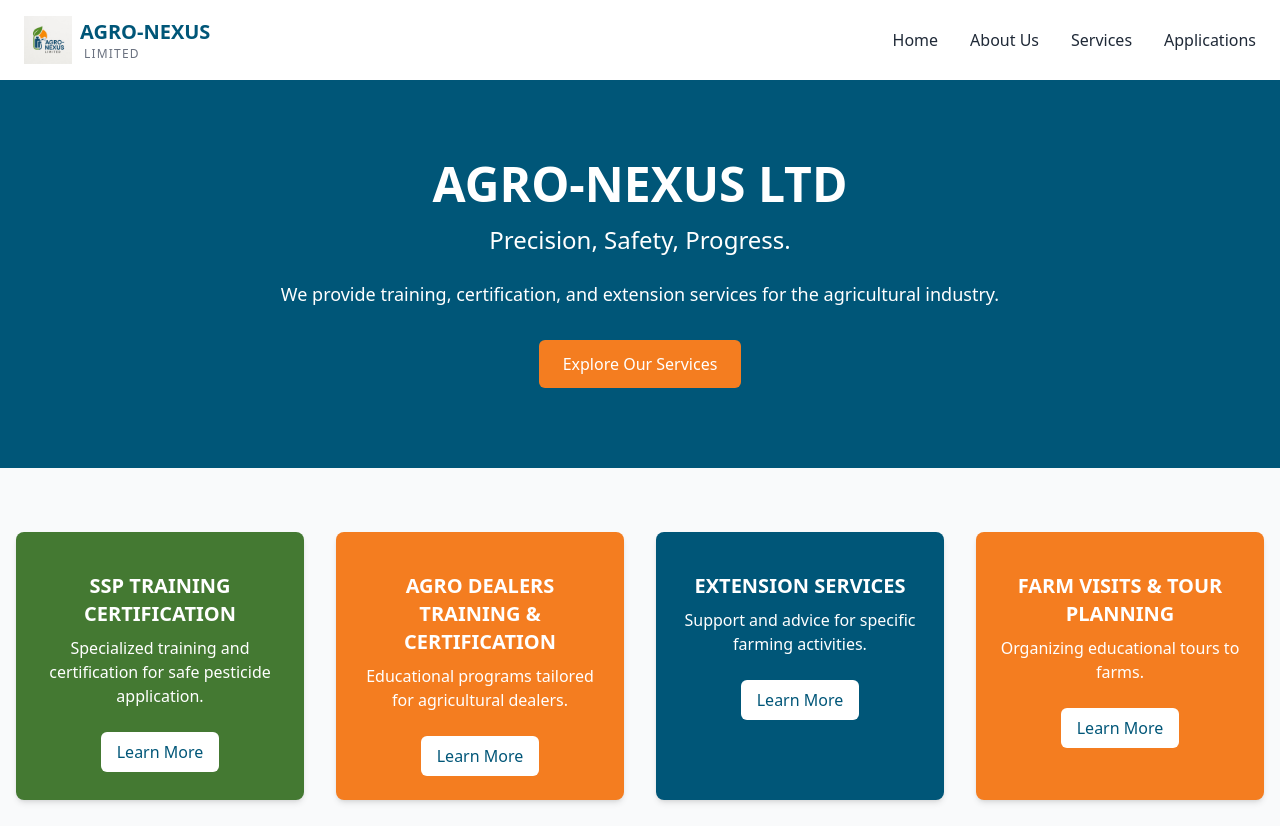
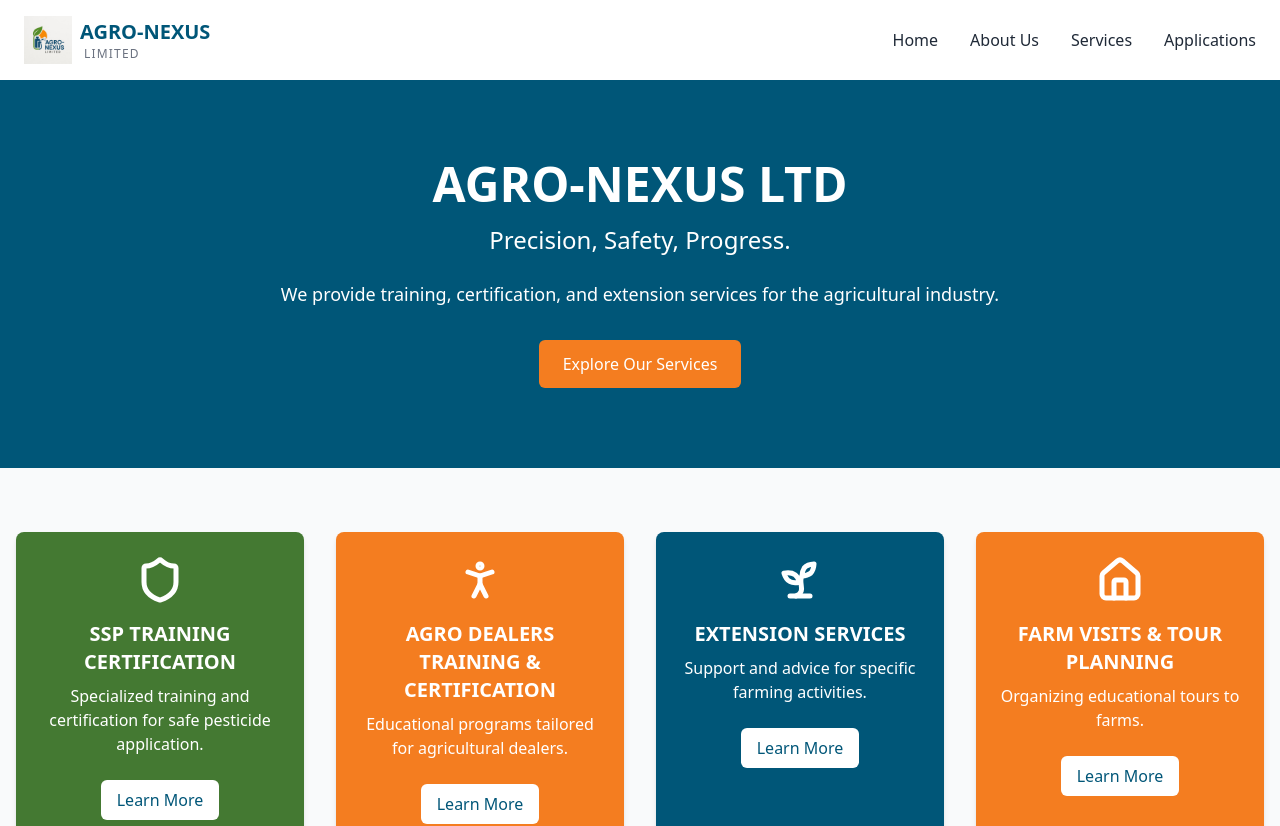
Before and after one commit to lewiii254/agro-connect-forms-hub, a React (Vite) app: page / in a window 1280 px wide. Shown: the top 826 px of the page. Built offline with nearby package versions, Linux system fonts and the light colour scheme.

Commit message:
feat: Add service icons and update about image
- Added icons to service cards on the landing page.
- Updated the image on the about us page.

```diff
--- a/src/pages/AboutPage.tsx
+++ b/src/pages/AboutPage.tsx
@@ -11,13 +11,13 @@ const AboutPage = () => {
         </div>
       </div>
 
-      {/* About Content with Image */}
+      {/* About Content with Maize Farm Image */}
       <section className="py-16">
         <div className="container mx-auto px-4">
           <div className="mb-16">
             <img
-              src="/lovable-uploads/a00aba65-a5e6-4dae-8b02-630a83457614.png"
-              alt="Agricultural field"
+              src="https://images.unsplash.com/photo-1465379944081-7f47de8d74ac?auto=format&fit=crop&w=987&q=80" // maize/corn field, you can use your own custom maize photo if desired
+              alt="Maize farm field"
               className="w-full h-96 object-cover rounded-lg shadow-lg mb-8"
             />
 
--- a/src/pages/Index.tsx
+++ b/src/pages/Index.tsx
@@ -1,8 +1,9 @@
-
 import { Link } from "react-router-dom";
 import Layout from "@/components/layout/Layout";
 import HeroSection from "@/components/HeroSection";
 import ServiceCard from "@/components/ServiceCard";
+// Import Lucide icons that best match the reference
+import { Shield, PersonStanding, Sprout, Home } from "lucide-react";
 
 const Index = () => {
   return (
@@ -26,9 +27,7 @@ const Index = () => {
               title="SSP TRAINING CERTIFICATION"
               description="Specialized training and certification for safe pesticide application."
               icon={
-                <svg xmlns="http://www.w3.org/2000/svg" fill="none" viewBox="0 0 24 24" stroke="currentColor">
-                  <path strokeLinecap="round" strokeLinejoin="round" strokeWidth={2} d="M19.428 15.428a2 2 0 00-1.022-.547l-2.387-.477a6 6 0 00-3.86.517l-.318.158a6 6 0 01-3.86.517L6.05 15.21a2 2 0 00-1.806.547M8 4h8l-1 1v5.172a2 2 0 00.586 1.414l5 5c1.26 1.26.367 3.414-1.415 3.414H4.828c-1.782 0-2.674-2.154-1.414-3.414l5-5A2 2 0 009 10.172V5L8 4z" />
-                </svg>
+                <Shield size={48} color="#fff" strokeWidth={2.5} />
               }
               linkTo="/applications/ssp-training"
               bgColorClass="bg-agro-green"
@@ -39,9 +38,7 @@ const Index = () => {
               title="AGRO DEALERS TRAINING & CERTIFICATION"
               description="Educational programs tailored for agricultural dealers."
               icon={
-                <svg xmlns="http://www.w3.org/2000/svg" fill="none" viewBox="0 0 24 24" stroke="currentColor">
-                  <path strokeLinecap="round" strokeLinejoin="round" strokeWidth={2} d="M12 6.253v13m0-13C10.832 5.477 9.246 5 7.5 5S4.168 5.477 3 6.253v13C4.168 18.477 5.754 18 7.5 18s3.332.477 4.5 1.253m0-13C13.168 5.477 14.754 5 16.5 5c1.747 0 3.332.477 4.5 1.253v13C19.832 18.477 18.247 18 16.5 18c-1.746 0-3.332.477-4.5 1.253" />
-                </svg>
+                <PersonStanding size={48} color="#fff" strokeWidth={2.5} />
               }
               linkTo="/applications/agro-dealers"
               bgColorClass="bg-agro-orange"
@@ -52,9 +49,7 @@ const Index = () => {
               title="EXTENSION SERVICES"
               description="Support and advice for specific farming activities."
               icon={
-                <svg xmlns="http://www.w3.org/2000/svg" fill="none" viewBox="0 0 24 24" stroke="currentColor">
-                  <path strokeLinecap="round" strokeLinejoin="round" strokeWidth={2} d="M4.318 6.318a4.5 4.5 0 000 6.364L12 20.364l7.682-7.682a4.5 4.5 0 00-6.364-6.364L12 7.636l-1.318-1.318a4.5 4.5 0 00-6.364 0z" />
-                </svg>
+                <Sprout size={48} color="#fff" strokeWidth={2.5} />
               }
               linkTo="/applications/extension-services"
               bgColorClass="bg-agro-blue"
@@ -65,9 +60,7 @@ const Index = () => {
               title="FARM VISITS & TOUR PLANNING"
               description="Organizing educational tours to farms."
               icon={
-                <svg xmlns="http://www.w3.org/2000/svg" fill="none" viewBox="0 0 24 24" stroke="currentColor">
-                  <path strokeLinecap="round" strokeLinejoin="round" strokeWidth={2} d="M3 12l2-2m0 0l7-7 7 7M5 10v10a1 1 0 001 1h3m10-11l2 2m-2-2v10a1 1 0 01-1 1h-3m-6 0a1 1 0 001-1v-4a1 1 0 011-1h2a1 1 0 011 1v4a1 1 0 001 1m-6 0h6" />
-                </svg>
+                <Home size={48} color="#fff" strokeWidth={2.5} />
               }
               linkTo="/services"
               bgColorClass="bg-agro-orange"
```
